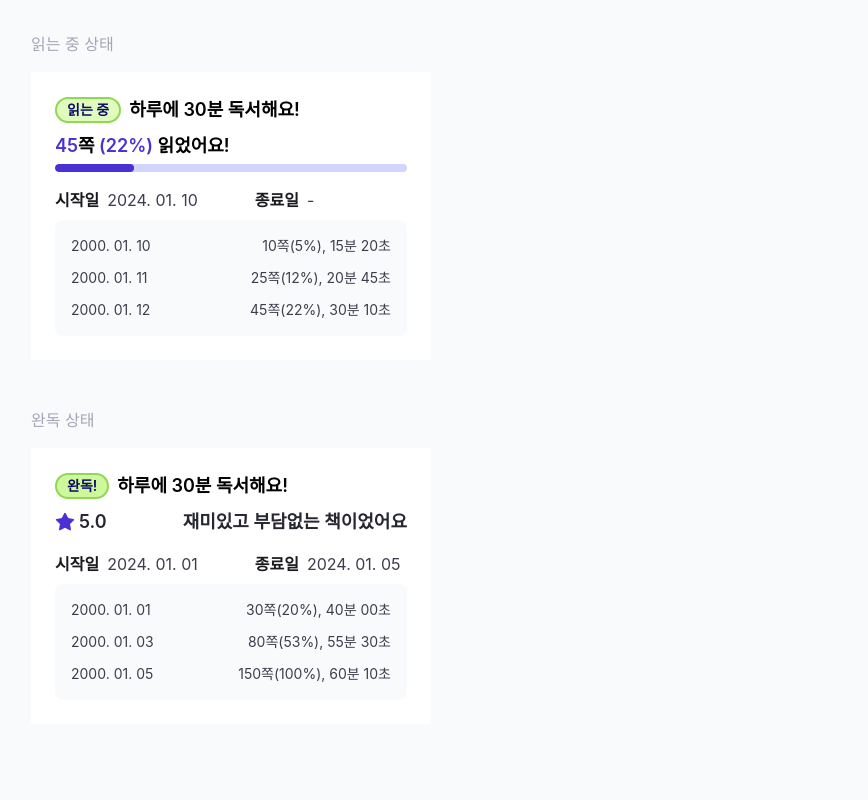
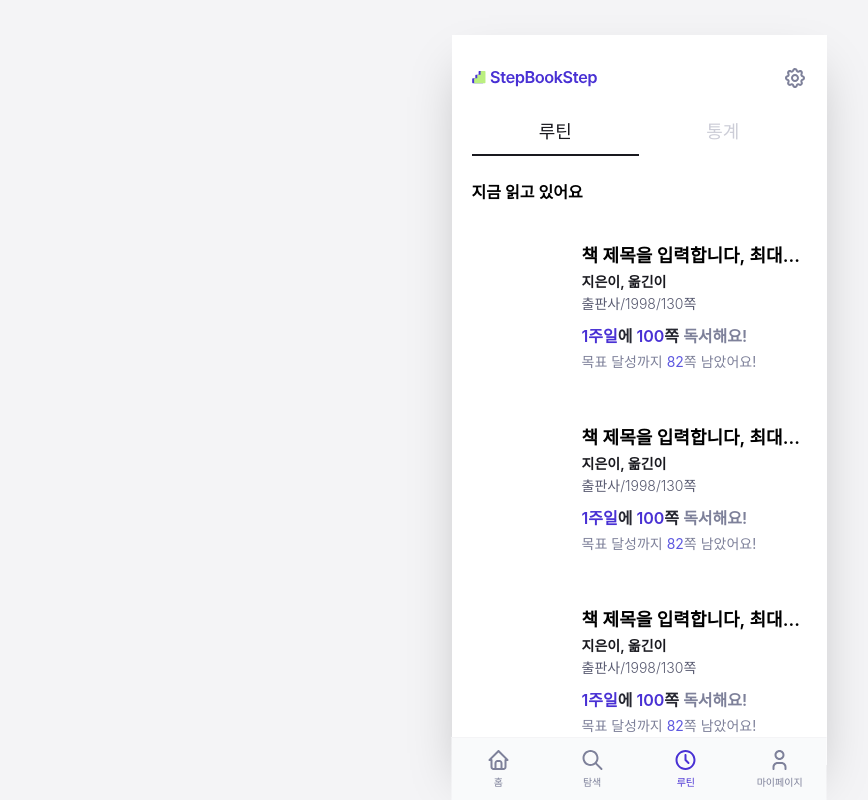
Before and after one commit to Leets-Official/StepBookStep-FE, a React (Vite) app: page / in a window 1280 px wide. Shown: the whole page, without its empty margins (1-869 px from the left). Built offline with nearby package versions, Linux system fonts and the light colour scheme; a web font is replaced by a local one.

Commit message:
feat : 루틴의 독서 리스트 페이지 구현

```diff
--- a/src/App.tsx
+++ b/src/App.tsx
@@ -1,7 +1,7 @@
-import PlayGround from "./pages/PlayGround";
+import BookList from "@/pages/Routine/BookList"
 
 function App() {
-  return <PlayGround />;
+  return <BookList />;
 }
 
 export default App;
--- /dev/null
+++ b/src/pages/Routine/BookList.styles.ts
@@ -0,0 +1,11 @@
+export const pageWrapper = "min-h-screen bg-gray-100 flex justify-center items-center overflow-hidden";
+
+export const appFrame = "w-[375px] h-[730px] bg-white flex flex-col relative shadow-2xl overflow-hidden";
+
+export const statusBar = "h-[11px] w-full flex-shrink-0 bg-white";
+export const headerWrapper = "w-full flex-shrink-0 bg-white";
+export const tabContainer = "flex w-full flex-shrink-0 justify-center bg-white";
+
+export const content = "flex-1 px-5 py-4 overflow-y-auto pb-24 w-full box-border scrollbar-hide";
+
+export const sectionTitle = "text-md font-semibold text-black mb-5 mt-2";
--- /dev/null
+++ b/src/pages/Routine/BookList.tsx
@@ -0,0 +1,76 @@
+import { useState } from "react";
+import * as S from "./BookList.styles";
+import AppBar from "@/components/AppBar/AppBar";
+import { Tab } from "@/components/Tab/Tab";
+import { BookList } from "@/components/BookList/BookList";
+import BottomBar from "@/components/BottomBar/BottomBar";
+
+export default function RoutinePage() {
+  const [activeTab, setActiveTab] = useState<"routine" | "statistics">("routine");
+  const [navTab, setNavTab] = useState<"home" | "search" | "routine" | "mypage">("routine");
+
+  const dummyBooks = Array(4).fill({
+    readingState: "readingdetail",
+    title: "책 제목을 입력합니다, 최대 1줄",
+    author: "지은이, 옮긴이",
+    publisher: "출판사",
+    publicYear: "1998",
+    totalPages: 130,
+    targetPeriod: "1주일",
+    targetAmount: 100,
+    remainingAmount: 82,
+    isAchieved: false,
+  });
+
+  return (
+    <div className={S.pageWrapper}>
+      <div className={S.appFrame}>
+
+        <div className={S.statusBar} />
+
+        <header className={S.headerWrapper}>
+           <AppBar mode="logo" onSettingClick={() => {}} />
+        </header>
+
+        <nav className={S.tabContainer}>
+          <div className="flex">
+            <Tab
+              label="루틴"
+              isActive={activeTab === "routine"}
+              onClick={() => setActiveTab("routine")}
+              className="w-[167.5px]"
+            />
+          </div>
+          <div className="flex">
+            <Tab
+              label="통계"
+              isActive={activeTab === "statistics"}
+              onClick={() => setActiveTab("statistics")}
+              className="w-[167.5px]"
+            />
+          </div>
+        </nav>
+
+        <main className={S.content}>
+          {activeTab === "routine" ? (
+            <>
+              <h2 className={S.sectionTitle}>지금 읽고 있어요</h2>
+              <div className="flex flex-col gap-4 w-full items-stretch">
+                {dummyBooks.map((book, index) => (
+                  <BookList key={index} {...book} />
+                ))}
+              </div>
+            </>
+          ) : (
+            <div className="flex flex-col items-center justify-center h-full text-gray-400 font-medium">
+              통계 준비 중
+            </div>
+          )}
+        </main>
+
+        <BottomBar defaultTab="routine" onTabSelect={(id) => setNavTab(id)} />
+
+      </div>
+    </div>
+  );
+}
```
